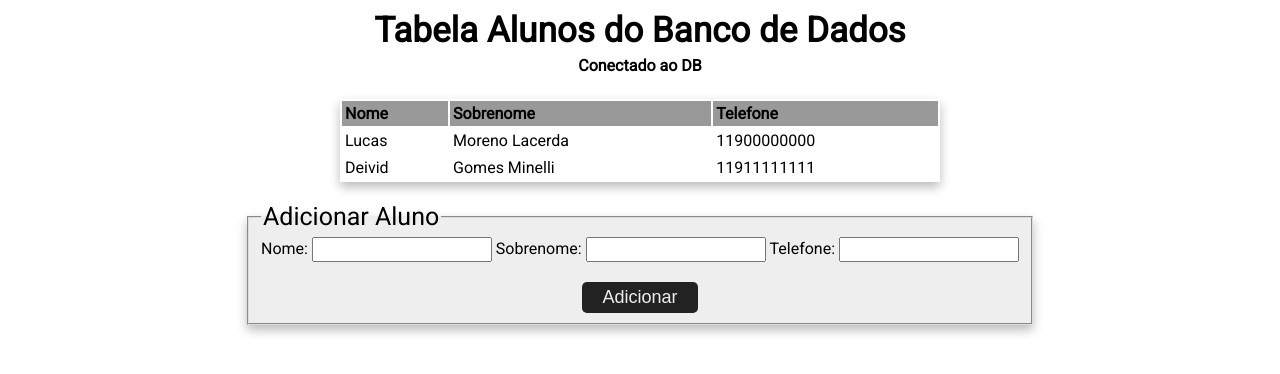
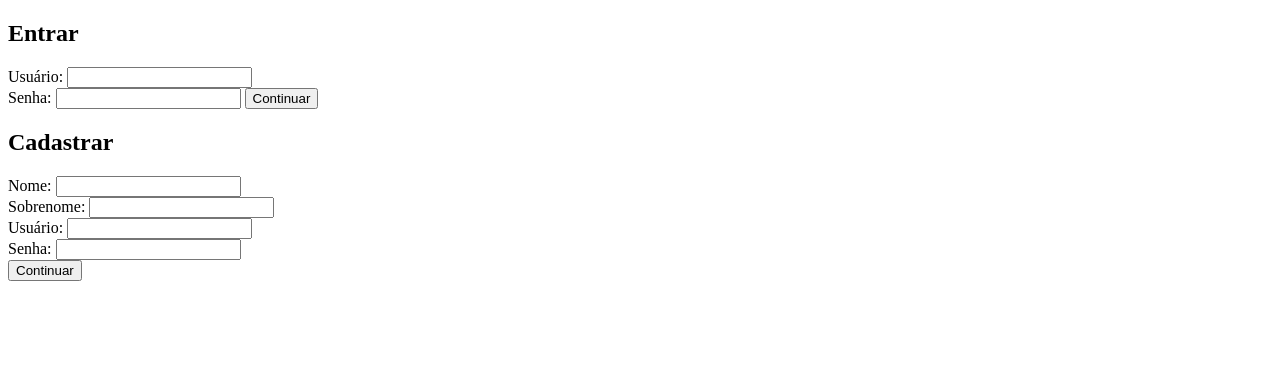
Before and after one commit to PortalSoap/php-sql-repository, a PHP site: page / in a window 1280 px wide. Shown: the top 374 px of the page. Run offline with PHP 8.4, Linux system fonts and the light colour scheme; data comes from the database, SQL or seed files in the repository.

Commit message:
Front-end da página de login implementada
Apenas a estrutura e estética geral foi alterada, além da organização e disposição das páginas, que foram modificadas para se alterar ao novo modelo

```diff
--- a/index.php
+++ b/index.php
@@ -3,55 +3,49 @@
     <head>
         <meta charset="UTF-8"/>
         <meta id="viewport" name="viewport" content="width=device-width, initial-scale=1.0"/>
-        <title>Consulta de Banco de Dados</title>
+        <title>Entrar</title>
         <link rel="preconnect" href="https://fonts.googleapis.com">
         <link rel="preconnect" href="https://fonts.gstatic.com" crossorigin>
-        <link href="https://fonts.googleapis.com/css2?family=Roboto&display=swap" rel="stylesheet">
+        <link href="https://fonts.googleapis.com/css2?family=Roboto:wght@400;500&display=swap" rel="stylesheet">
     </head>
     <body>
-        <!-- Integrantes do Grupo: Amanda Terezinha, Deivid, Gabrielly, Lucas -->
-        <!-- Estilização CSS -->
-        <style>
-            <?php
-                include 'style.css';
-            ?>
-        </style>
-
-        <!-- Consulta ao Banco de Dados -->
-        <h1>Tabela Alunos do Banco de Dados</h1>
-        <?php
-            include 'connection.php';
-            if($conn->connect_error) {
-                die("<h4>Conexão Falhou:</h4>".$conn->connect_error);
-            }
-            echo "<h4>Conectado ao DB</h4>"."<br>";
-            include 'table.php';
-        ?>
-
-        <!-- Formulário -->
-        <form method="POST" action="">
-            <fieldset>
-                <legend>Adicionar Aluno</legend>
+        <main class="container">
+            <section id="sign-in" class="sign-box">
+                <h1>Entrar</h1>
+                <form method="POST">
                     <label>
-                    Nome:
+                        <span>Usuário:</span>
+                        <input type="text" name="username" required/>
+                    </label> <br/>
+                    <label>
+                        <span>Senha:</span>
+                        <input type="password" name="password" required/>
+                    </label>
+                    <input type="submit" name="sign-in" value="Continuar"/>
+                </form>
+            </section>
+            <section id="sign-up" class="sign-box">
+                <h1>Cadastrar</h1>
+                <form method="POST">
+                    <label>
+                        <span>Nome:</span>
                         <input type="text" name="name" required/>
-                </label>
+                    </label> <br/>
                     <label>
-                    Sobrenome:
-                    <input type="text" name="uppername" required/>
-                </label>
+                        <span>Sobrenome:</span>
+                        <input type="text" name="surname" required/>
+                    </label> <br/>
                     <label>
-                    Telefone:
-                    <input type="text" name="phone" required/>
+                        <span>Usuário:</span>
+                        <input type="text" name="username" required/>
                     </label> <br/>
-                <input type="submit" name="add-data" value="Adicionar"/>
-            </fieldset>
+                    <label>
+                        <span>Senha:</span>
+                        <input type="password" name="password" required/>
+                    </label> <br/>
+                    <input type="submit" name="sign-up" value="Continuar"/>
                 </form>
-
-        <!-- Adição de novas linhas ao Banco de Dados -->
-        <?php
-            include 'connection.php';
-            include 'data-addition-interface.php';
-        ?>
+            </section>
+        </main>
     </body>
 </html>
--- a/style.css
+++ b/style.css
@@ -5,7 +5,7 @@
 body {
     font-family: 'Roboto', sans-serif;
     text-align: center;
-    margin: 10px;
+    margin: 0px;
 }
 
 h1 {
@@ -76,3 +76,58 @@ input[type="submit"]:hover {
     background-color: #333333;
     cursor: pointer;
 }
+
+.container {
+    width: 100%;
+    height: 100vh;
+    display: flex;
+    justify-content: center;
+    align-items: center;
+    gap: 20px;
+}
+
+.container .sign-box {
+    width: 500px;
+    height: 600px;
+    display: flex;
+    flex-direction: column;
+    border-radius: 20px;
+    box-shadow:  0px 5px 10px #bbbbbb;
+    padding: 30px;
+}
+
+.sign-box h1 {
+    font-size: 30px;
+    color: #444444;
+    text-transform: uppercase;
+}
+
+.sign-box form {
+    height: 100%;
+    text-align: center;
+}
+
+.sign-box label {
+    display: inline-block;
+    margin-bottom: 25px;
+    text-align: left;
+    font-size: 20px;
+}
+
+.sign-box label span {
+    display: block;
+    margin-left: 15px;
+    margin-bottom: 5px;
+    font-weight: 500;
+    color: #444444;
+}
+
+.sign-box label input {
+    width: 440px;
+    font-size: 18px;
+    color: #777777;
+    outline: none;
+    border: 1px solid #dddddd;
+    border-radius: 20px;
+    padding: 5px 10px;
+}
```
Also changed, not shown: admin-page.php (added, +53 -0 lines), user-page.php (added, +26 -0 lines). Lines whose indentation alone changed are shown as unchanged.
